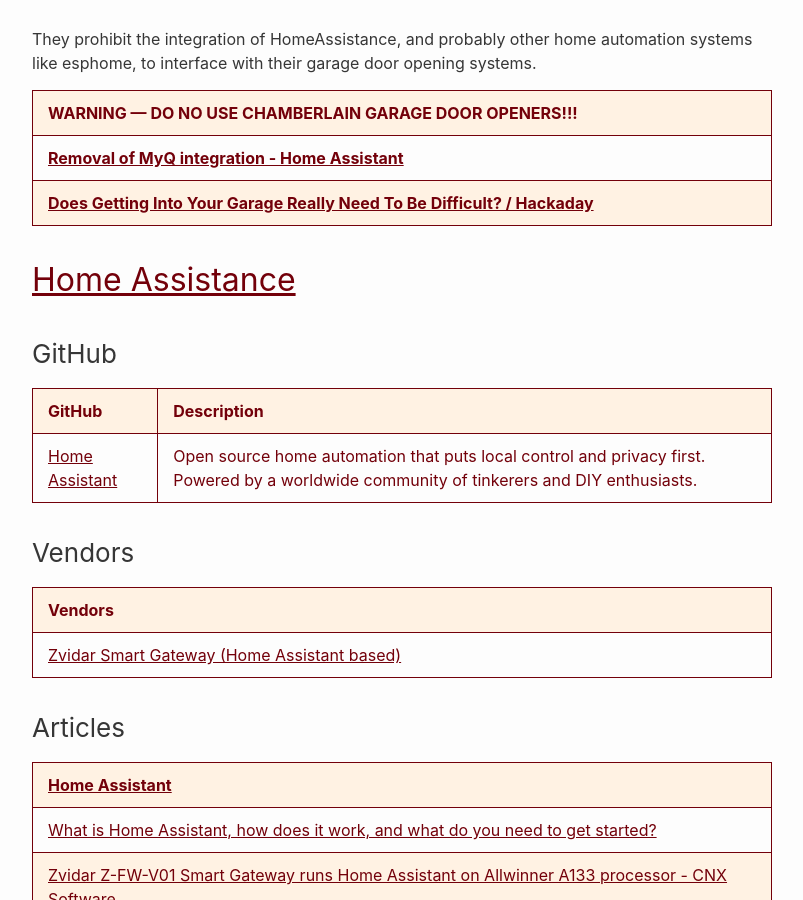
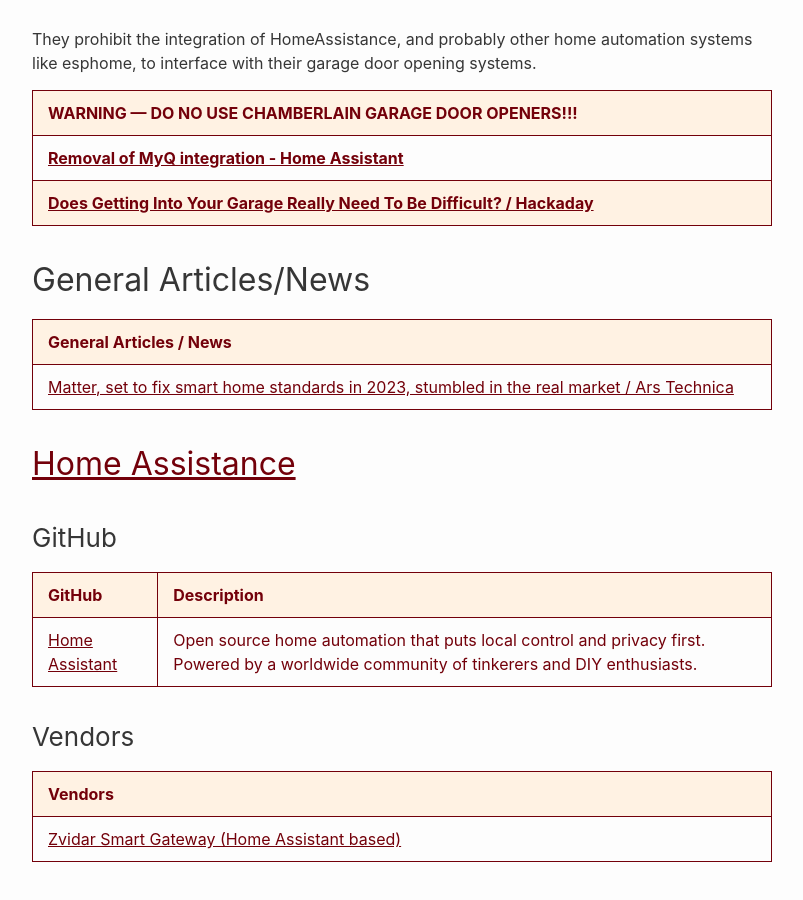
Before and after one commit to RalphHightower/RalphHightower, a Jekyll site: the page built from Home/HomeAutomation.md, in a window 1280 px wide and 900 px high, scrolled down 1749 px. Shown: the whole window, without its empty margins (238-1041 px from the left). Built offline with Jekyll 4.4.1, drawn with Linux system fonts in a browser that asks for light colours; our own code applies the rules of GitHub Pages for plain Markdown files.

Commit message:
[docs](web): HomeAutomation(added General Articles/ News)
- | [Matter, set to fix smart home standards in 2023, stumbled in the real market / Ars Technica](https://arstechnica.com/gadgets/2023/12/matter-was-more-of-a-nice-smart-home-concept-than-useful-reality-in-2023/ ) |

```diff
--- a/Home/HomeAutomation.md
+++ b/Home/HomeAutomation.md
@@ -10,6 +10,12 @@ They prohibit the integration of HomeAssistance, and probably other home automat
 |---|
 | **[Removal of MyQ integration - Home Assistant](https://www.home-assistant.io/blog/2023/11/06/removal-of-myq-integration/ )** |
 | **[Does Getting Into Your Garage Really Need To Be Difficult? / Hackaday](https://hackaday.com/2023/11/09/does-getting-into-your-garage-really-need-to-be-difficult/ )** |
+
+## General Articles/News
+
+| General Articles  / News |
+|---|
+| [Matter, set to fix smart home standards in 2023, stumbled in the real market / Ars Technica](https://arstechnica.com/gadgets/2023/12/matter-was-more-of-a-nice-smart-home-concept-than-useful-reality-in-2023/ ) |
 
 ## [Home Assistance](https://github.com/home-assistant)
 
```
